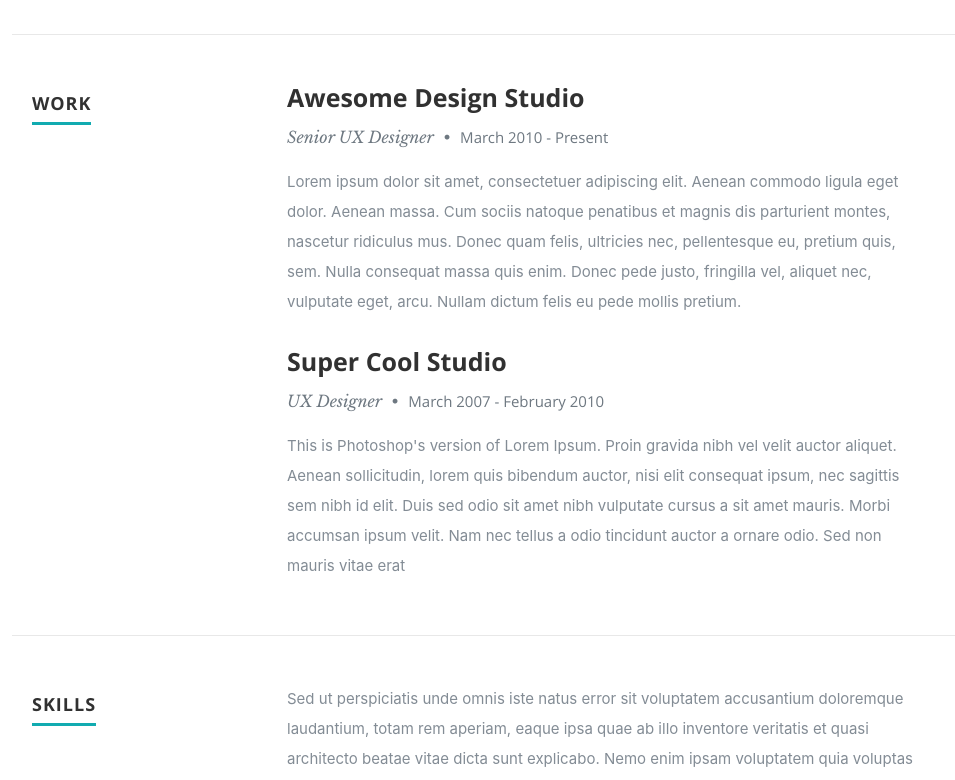
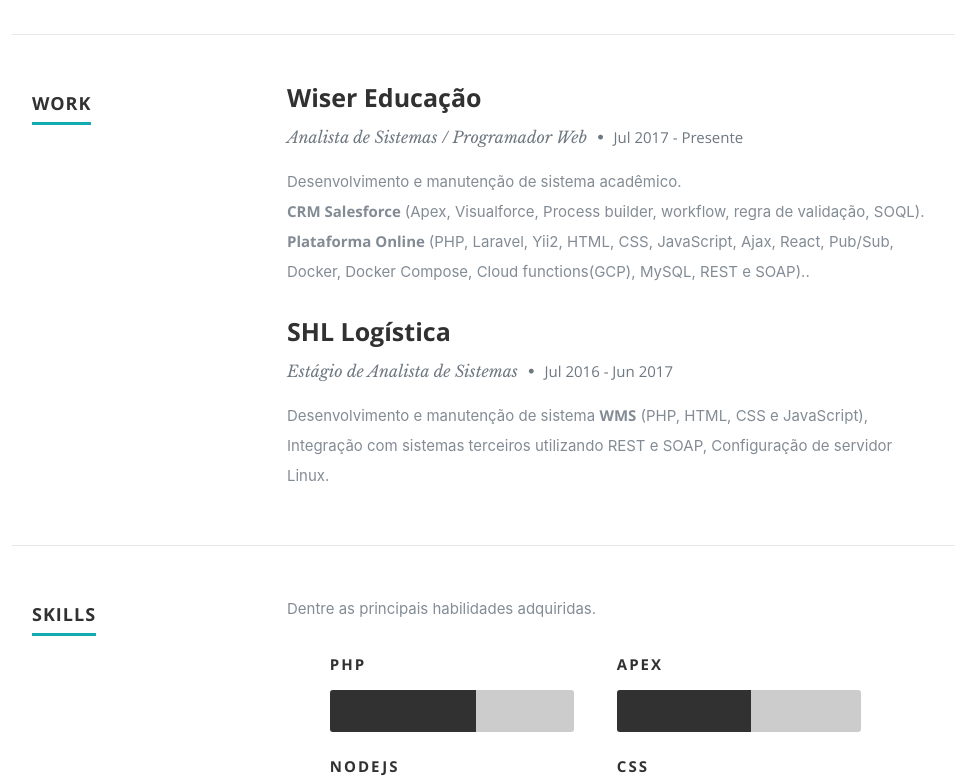
Before and after one commit to ElderLK/portifolio-react, a React (Create React App) app: page / in a window 1280 px wide. Shown: the part 1880-2660 px from the top of the page, without its empty margins (118-1073 px from the left). Built offline with nearby package versions, Linux system fonts and the light colour scheme.

Commit message:
add more contents

```diff
--- a/src/components/footer/footer.jsx
+++ b/src/components/footer/footer.jsx
@@ -16,8 +16,8 @@ export default class Footer extends Component {
                 <li><a href="#"><i className="fa fa-skype" /></a></li>
               </ul>
               <ul className="copyright">
-                <li>© Copyright 2014 CeeVee</li>
-                <li>Design by <a title="Styleshout" href="http://www.styleshout.com/">Styleshout</a></li>
+                <li>© Copyright {(new Date().getFullYear())}</li>
+                {/* <li>Design by <a title="Styleshout" href="http://www.styleshout.com/">Styleshout</a></li>    */}
               </ul>
             </div>
             <div id="go-top"><a className="smoothscroll" title="Back to Top" href="#home"><i className="icon-up-open" /></a></div>
--- a/src/components/resume/resume.jsx
+++ b/src/components/resume/resume.jsx
@@ -52,25 +52,23 @@ export default class Resume extends Component {
           <div className="nine columns main-col">
             <div className="row item">
               <div className="twelve columns">
-                <h3>Awesome Design Studio</h3>
-                <p className="info">Senior UX Designer <span>•</span> <em className="date">March 2010 - Present</em></p>
+                <h3>Wiser Educação</h3>
+                <p className="info">Analista de Sistemas / Programador Web <span>•</span> <em className="date">Jul 2017 - Presente</em></p>
                 <p>
-                  Lorem ipsum dolor sit amet, consectetuer adipiscing elit. Aenean commodo ligula eget dolor. Aenean massa.
-                  Cum sociis natoque penatibus et magnis dis parturient montes, nascetur ridiculus mus. Donec quam felis,
-                  ultricies nec, pellentesque eu, pretium quis, sem. Nulla consequat massa quis enim.
-                  Donec pede justo, fringilla vel, aliquet nec, vulputate eget, arcu. Nullam dictum felis eu pede mollis pretium.
+                 Desenvolvimento e manutenção de sistema acadêmico. <br />
+                 <strong>CRM Salesforce </strong> (Apex, Visualforce, Process builder, workflow, regra de validação, SOQL). <br />
+                 <strong> Plataforma Online </strong> (PHP, Laravel, Yii2, HTML, CSS,
+                  JavaScript, Ajax, React, Pub/Sub, Docker, Docker Compose, Cloud
+                  functions(GCP), MySQL, REST e SOAP)..
                 </p>
               </div>
             </div> {/* item end */}
             <div className="row item">
               <div className="twelve columns">
-                <h3>Super Cool Studio</h3>
-                <p className="info">UX Designer <span>•</span> <em className="date">March 2007 - February 2010</em></p>
+                <h3>SHL Logística</h3>
+                <p className="info">Estágio de Analista de Sistemas <span>•</span> <em className="date">Jul 2016 - Jun 2017</em></p>
                 <p>
-                  This is Photoshop's version  of Lorem Ipsum. Proin gravida nibh vel velit auctor aliquet.
-                  Aenean sollicitudin, lorem quis bibendum auctor, nisi elit consequat ipsum, nec sagittis sem
-                  nibh id elit. Duis sed odio sit amet nibh vulputate cursus a sit amet mauris. Morbi accumsan
-                  ipsum velit. Nam nec tellus a odio tincidunt auctor a ornare odio. Sed non  mauris vitae erat
+                  Desenvolvimento e manutenção de sistema <b>WMS</b> (PHP, HTML, CSS e JavaScript), Integração com sistemas terceiros utilizando REST e SOAP, Configuração de servidor Linux.
                 </p>
               </div>
             </div> {/* item end */}
@@ -83,16 +81,13 @@ export default class Resume extends Component {
             <h1><span>Skills</span></h1>
           </div>
           <div className="nine columns main-col">
-            <p>Sed ut perspiciatis unde omnis iste natus error sit voluptatem accusantium doloremque laudantium, totam rem aperiam,
-              eaque ipsa quae ab illo inventore veritatis et quasi architecto beatae vitae dicta sunt explicabo. Nemo enim ipsam
-              voluptatem quia voluptas sit aspernatur aut odit aut fugit, sed quia consequuntur magni dolores eos qui ratione
-              voluptatem sequi nesciunt.
+            <p>Dentre as principais habilidades adquiridas.
             </p>
             <div className="bars">
               <ul className="skills">
-                <li><span className="bar-expand photoshop" /><em>Photoshop</em></li>
-                <li><span className="bar-expand illustrator" /><em>Illustrator</em></li>
-                <li><span className="bar-expand wordpress" /><em>Wordpress</em></li>
+                <li><span className="bar-expand photoshop" /><em>PHP</em></li>
+                <li><span className="bar-expand illustrator" /><em>APEX</em></li>
+                <li><span className="bar-expand wordpress" /><em>NODEJS</em></li>
                 <li><span className="bar-expand css" /><em>CSS</em></li>
                 <li><span className="bar-expand html5" /><em>HTML5</em></li>
                 <li><span className="bar-expand jquery" /><em>jQuery</em></li>
```
